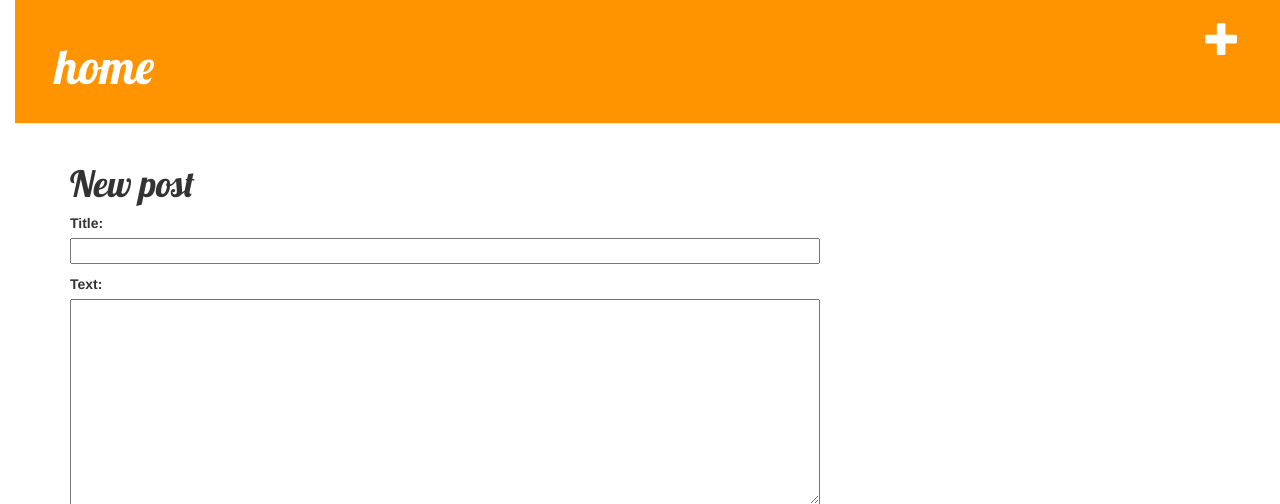
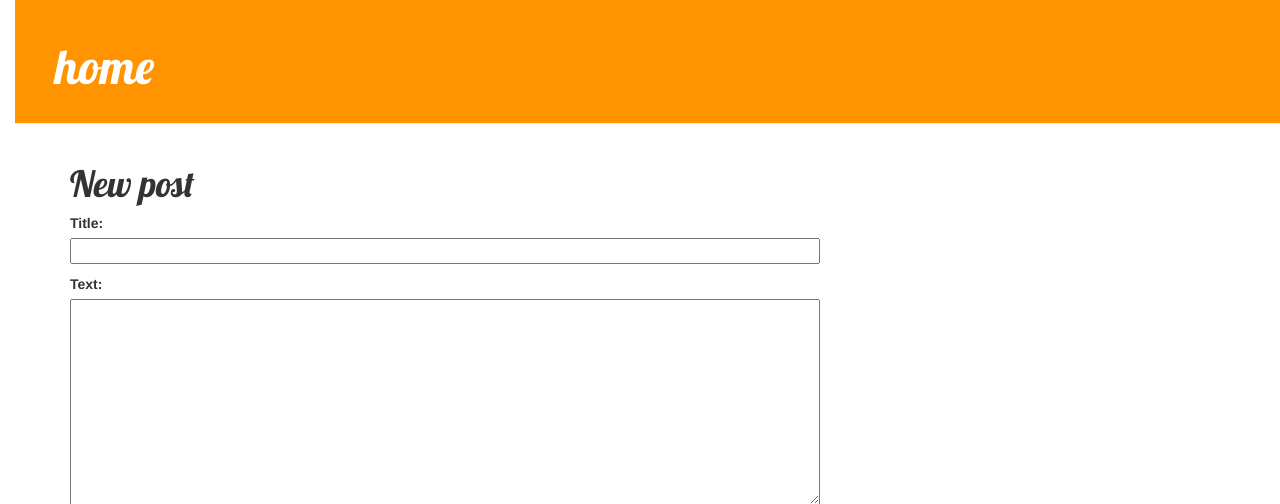
Before and after one commit to jejecrunch/my-first-blog, a Django app: page /post/new/ in a window 1280 px wide. Shown: the top 504 px of the page. Run offline with Django 3.2, Linux system fonts and the light colour scheme; some libraries are stand-ins or nearby versions.

Commit message:
Modified about two button that modify and write.

```diff
--- a/blog/templates/blog/base.html
+++ b/blog/templates/blog/base.html
@@ -12,7 +12,6 @@
             <a href="{% url 'post_new' %}" class="top-menu"><span class="glyphicon glyphicon-plus"></span></a>
         {% endif %}
         <div class="page-header">
-            <a href="{% url 'post_new' %}" class="top-menu"><span class="glyphicon glyphicon-plus"></span></a>
             <h1><a href="/">home</a></h1>
         </div>
         <div class="content container">
--- a/blog/templates/blog/post_detail.html
+++ b/blog/templates/blog/post_detail.html
@@ -10,7 +10,6 @@
                 {{ post.published_date }}
             </div>
         {% endif %}
-        <a class="btn btn-default" href="{% url 'post_edit' pk=post.pk %}"><span class="glyphicon glyphicon-pencil"></span></a>
         <h1>{{ post.title }}</h1>
         <p>{{ post.text|linebreaksbr }}</p>
     </div>
```
